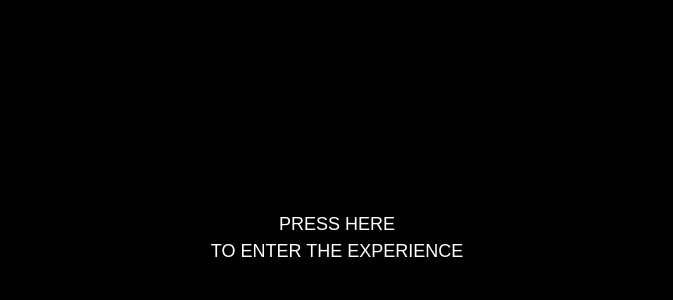
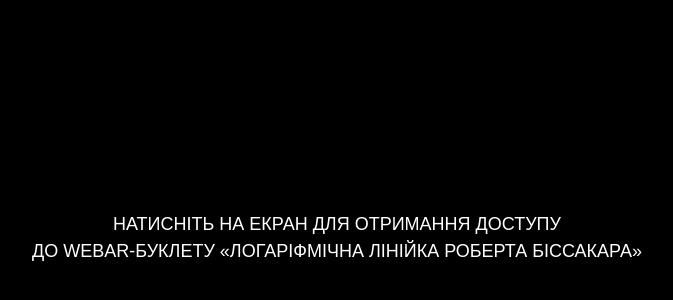
Before and after one commit to zlata2706/WebAR_Example, a plain HTML site: page index.html in a window 1280 px wide. Shown: the part 162-462 px from the top of the page, without its empty margins (303-976 px from the left). Drawn offline with nearby package versions, Linux system fonts and the light colour scheme.

Commit message:
Changed by GitHub

```diff
--- a/index.html
+++ b/index.html
@@ -27,9 +27,9 @@
                 text-transform: uppercase; font-family: Arial, Helvetica, sans-serif; font-weight: 400; line-height: 1.5em; font-size: large; white-space: nowrap;
                 user-select: none; pointer-events: none;
             ">
-            Press here
+            Натисніть на екран для отримання доступу
             <br>
-            to enter the experience
+            до WebAR-буклету «Логаріфмічна лінійка Роберта Біссакара»
         </div>
     </div>
 
```
